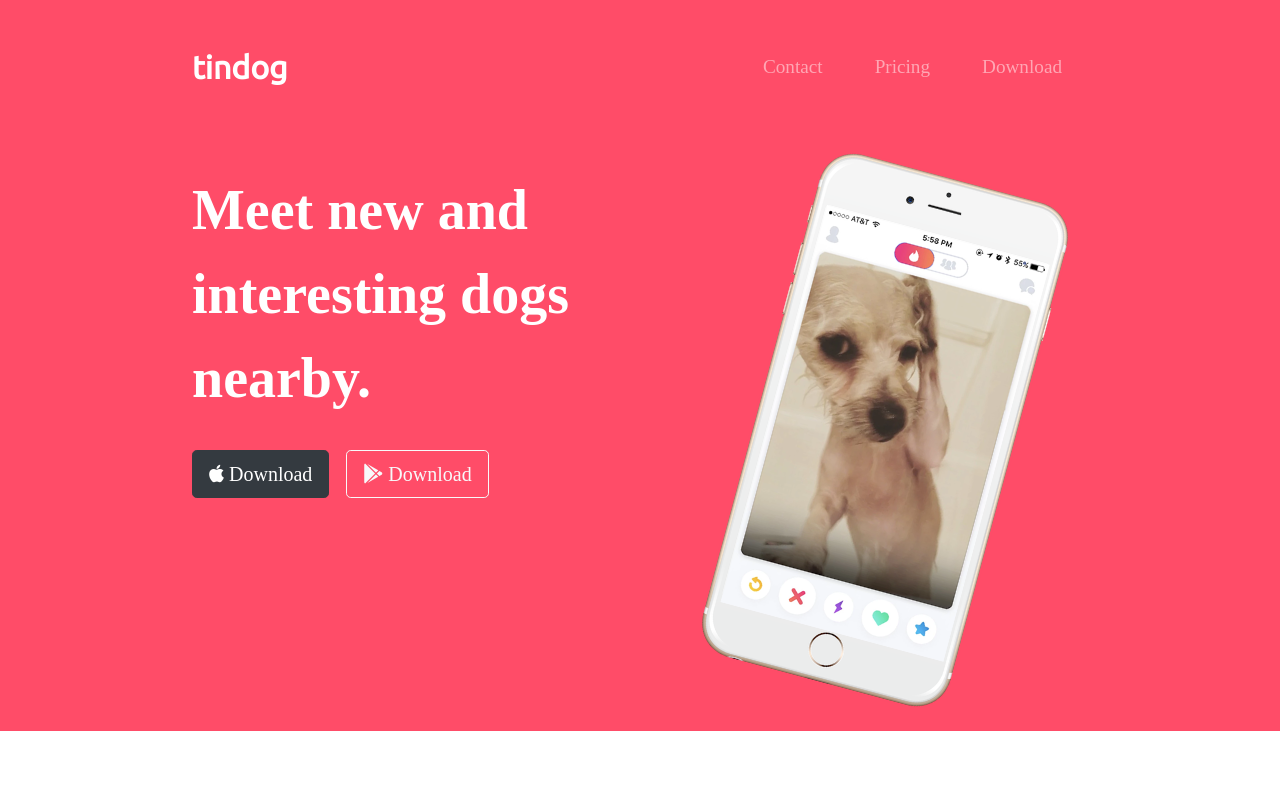
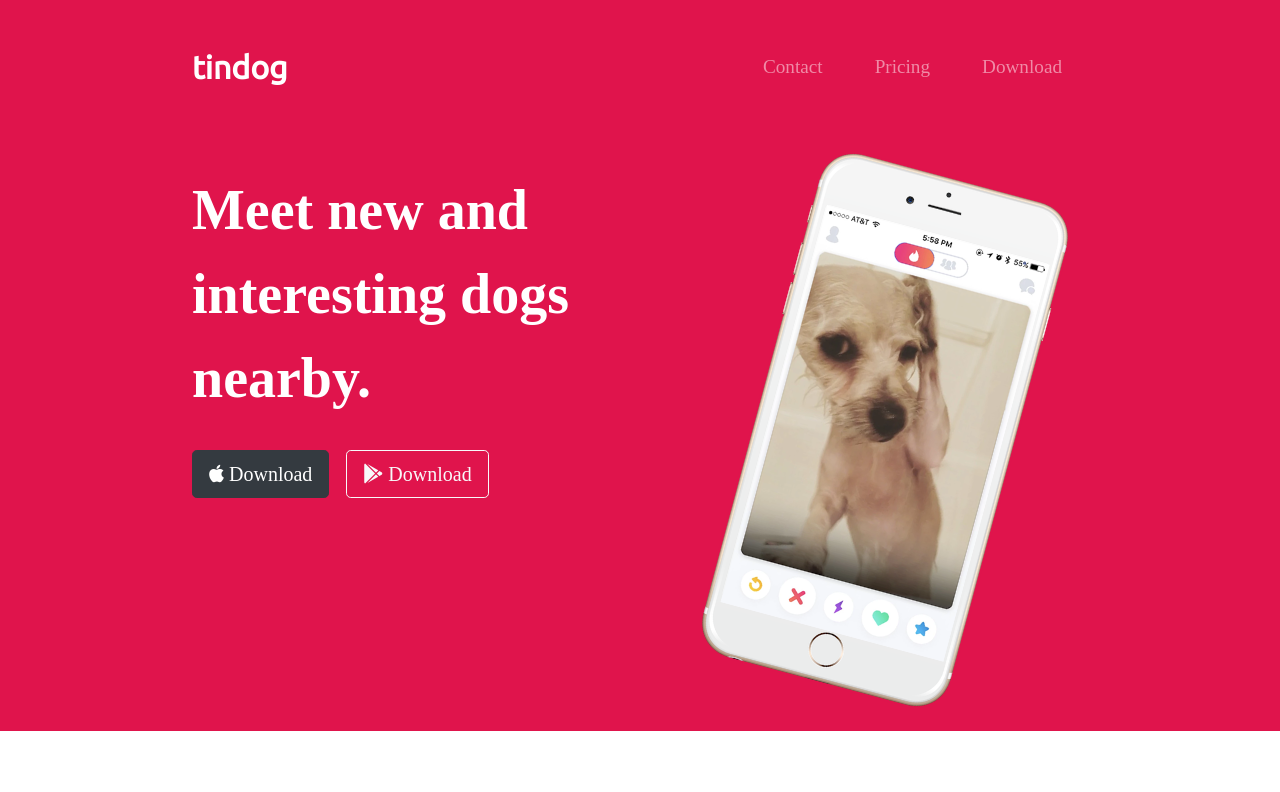
Before and after one commit to smarani19/Tindog, a plain HTML site: page index.html in a window 1280 px wide. Shown: the top 792 px of the page. Drawn offline with nearby package versions, Linux system fonts and the light colour scheme.

Commit message:
changed color

```diff
--- a/styles.css
+++ b/styles.css
@@ -2,7 +2,7 @@ body{
   font-family: "Monsterrat";
 }
 #title{
-  background-color: #ff4c68;
+  background-color: #E0144C;
   color: #fff; /* text color */
 }
 h1{
```
